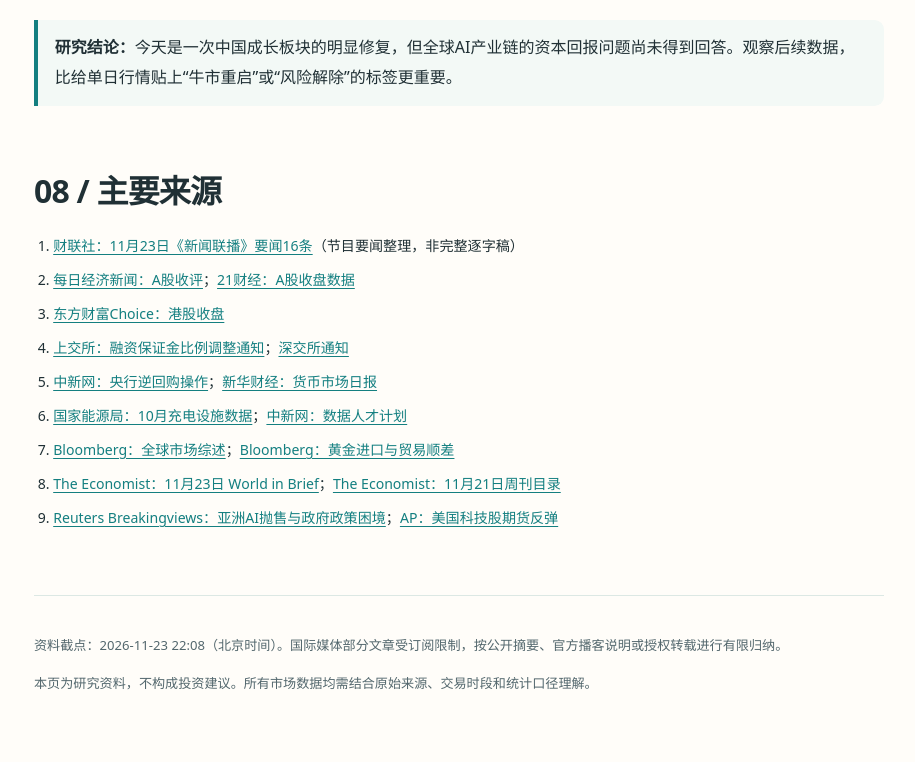
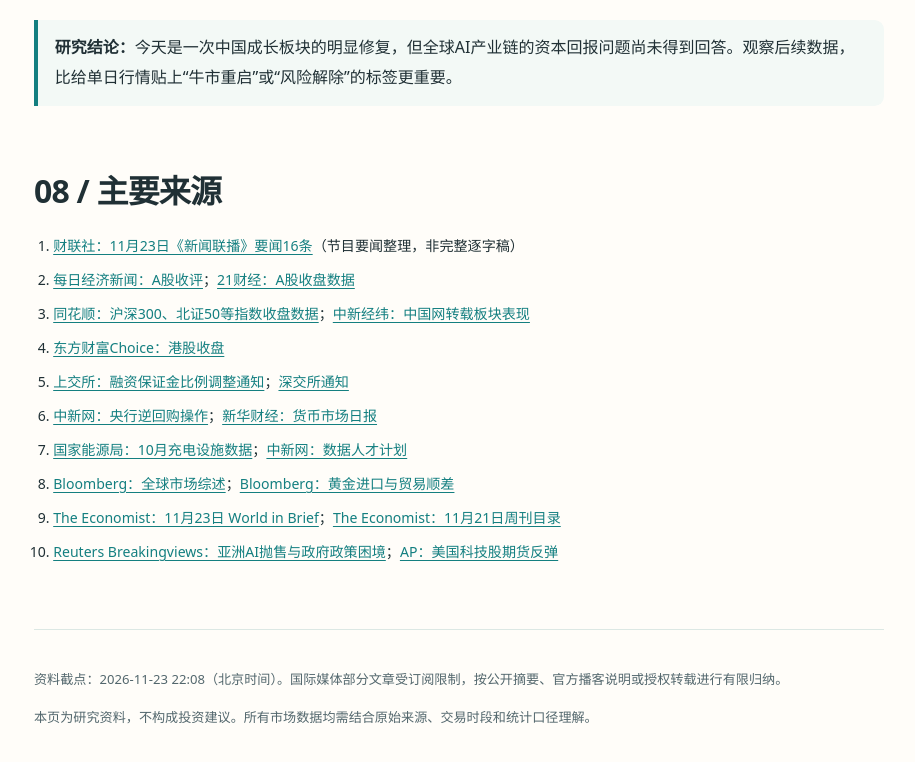
Before and after one commit to 1998x-stack/xm-news, a plain HTML site: page posts/2026-11-23/index.html in a window 1280 px wide. Shown: the part 7120-7882 px from the top of the page, without its empty margins (318-1233 px from the left). Drawn offline with Linux system fonts and the light colour scheme.

Commit message:
docs: add cross-check links to visual report sources

```diff
--- a/posts/2026-11-23/index.html
+++ b/posts/2026-11-23/index.html
@@ -294,6 +294,7 @@ footer{border-top:1px solid var(--border);margin-top:4rem;padding-top:1.4rem;col
 <ol class="source-list">
 <li><a href="https://finance.eastmoney.com/a/202611233937488474.html" target="_blank" rel="noopener">财联社：11月23日《新闻联播》要闻16条</a>（节目要闻整理，非完整逐字稿）</li>
 <li><a href="https://www.nbd.com.cn/articles/2026-11-23/4655897.html" target="_blank" rel="noopener">每日经济新闻：A股收评</a>；<a href="https://finance.eastmoney.com/a/202611233937239827.html" target="_blank" rel="noopener">21财经：A股收盘数据</a></li>
+<li><a href="https://news.10jqka.com.cn/20261123/c682101377.shtml" target="_blank" rel="noopener">同花顺：沪深300、北证50等指数收盘数据</a>；<a href="https://news.china.com.cn/2026-11/23/content_118786139.shtml" target="_blank" rel="noopener">中新经纬：中国网转载板块表现</a></li>
 <li><a href="https://finance.eastmoney.com/a/202611233937279790.html" target="_blank" rel="noopener">东方财富Choice：港股收盘</a></li>
 <li><a href="https://www.sse.com.cn/lawandrules/sselawsrules2025/trade/specific/margin/c/c_20261122_10838633.shtml" target="_blank" rel="noopener">上交所：融资保证金比例调整通知</a>；<a href="https://www.szse.cn/disclosure/notice/t20261122_623985.html" target="_blank" rel="noopener">深交所通知</a></li>
 <li><a href="https://www.chinanews.com/cj/2026/11-23/10736260.shtml" target="_blank" rel="noopener">中新网：央行逆回购操作</a>；<a href="https://m.cnfin.com/yw-lb/zixun/20261123/4499248_1.html" target="_blank" rel="noopener">新华财经：货币市场日报</a></li>
```
